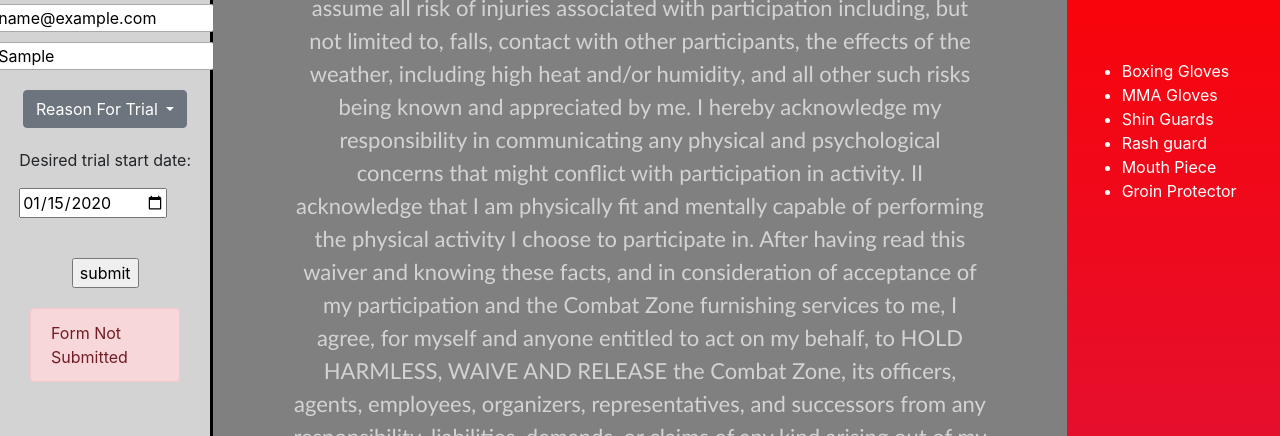
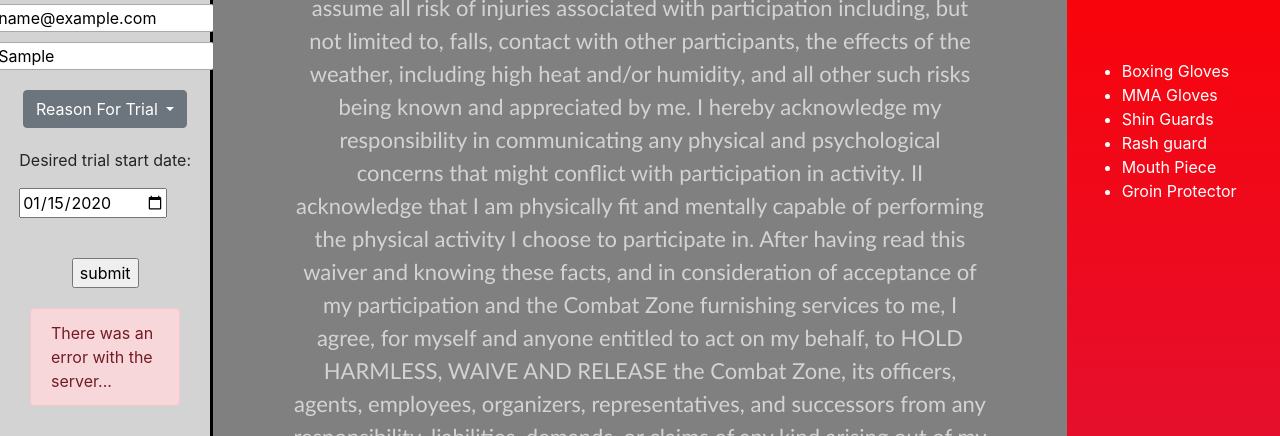
Before and after one commit to ryguy030286/Unit-3, a plain HTML site: page trial.html in a window 1280 px wide. Both pictures are taken after typing "Sample", "Sample", "name@example.com", "Sample", "2020-01-15" into the empty fields and a click on the input "submit". Shown: the part 364-800 px from the top of the page. Drawn offline with nearby package versions, Linux system fonts and the light colour scheme; files that its build step writes are made by us from their sources.

Commit message:
Latest update.

```diff
--- a/assets/js/app.js
+++ b/assets/js/app.js
@@ -76,7 +76,7 @@ function myAppOnload(e) {
                             }
                         })
                         .catch(function (err) {
-                            document.getElementById("form-failed").classList.remove("d-none");
+                            document.getElementById("form-server-error").classList.remove("d-none");
                             document.getElementById("form-success").classList.add("d-none");
                             console.log("Received error message from form website after submitting.");
                             console.error(err);
--- a/trial.html
+++ b/trial.html
@@ -113,12 +113,16 @@
             <!-- Form Alerts -->
             <div class="container form-alerts">
                 <div class="alert alert-success d-none" role="alert" id="form-success">
-                    Form Submitted
+                    Form Submitted Successfully!
                 </div>
                 <div class="alert alert-danger d-none" role="alert" id="form-failed">
-                    Form Not Submitted
+                    Please fill out all the fields!
+                </div>
+                <div class="alert alert-danger d-none" role="alert" id="form-server-error">
+                    There was an error with the server...
                 </div>
             </div>
+
 
         </div>
 
```
